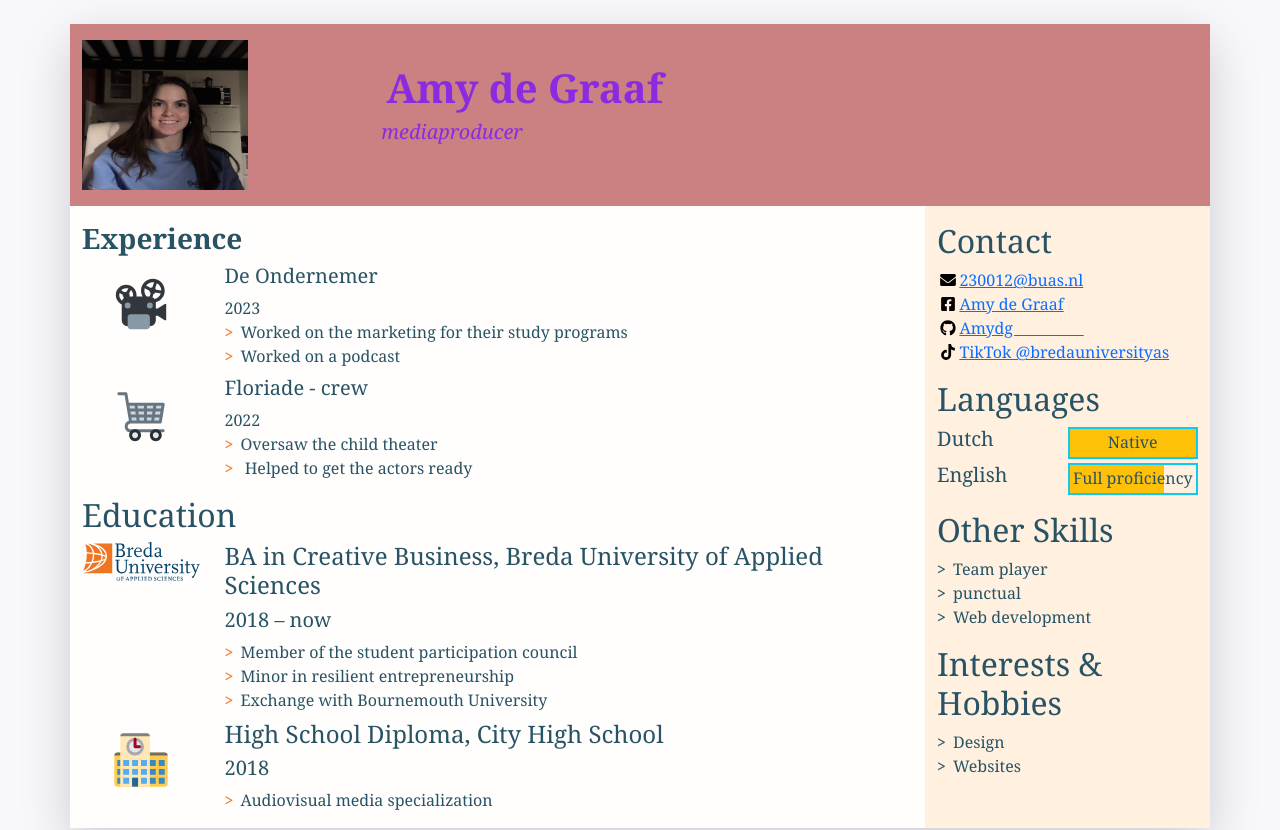
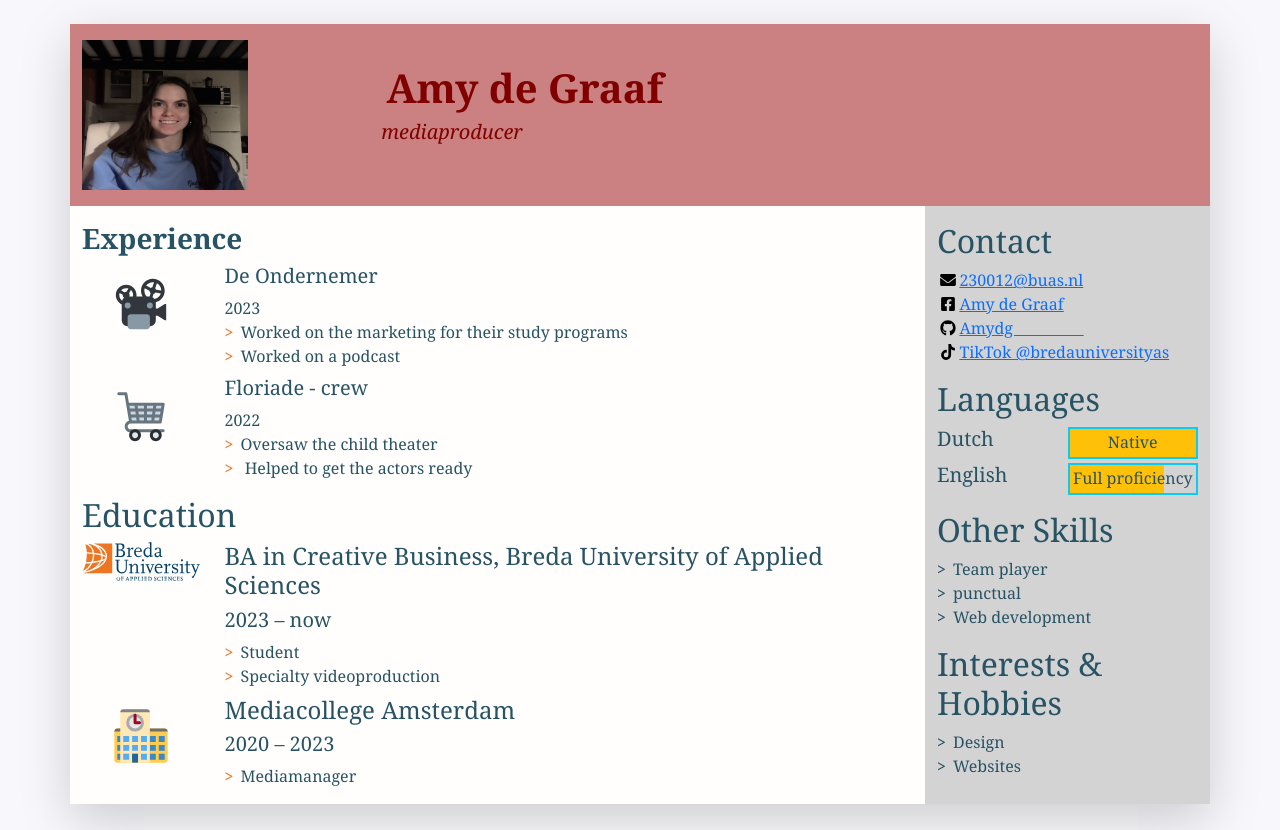
Before and after one commit to Amydg1/CV, a plain HTML site: page index.html in a window 1280 px wide. Shown: the top 830 px of the page. Drawn offline with nearby package versions, Linux system fonts and the light colour scheme.

Commit message:
color change

```diff
--- a/css/styles.css
+++ b/css/styles.css
@@ -21,10 +21,10 @@ body {
 	background-color: #fffefc;
 }
 .customcssclass{
-	color: blueviolet
+	color:maroon
 }
 .resume-aside {
-	background-color: #fff0e0;
+	background-color:lightgrey;
 }
 
 /* Styles for lists in the document */
--- a/index.html
+++ b/index.html
@@ -134,12 +134,12 @@
                 </div>
                 <div class="biography-contents col-9 col-sm-10 col-md-9 col-lg-10">
                   <h4>BA in Creative Business, Breda University of Applied Sciences</h4>
-                  <h5>2018&nbsp;&ndash;&nbsp;now</h5>
+                  <h5>2023 –&nbsp;now</h5>
                   <!-- Use the list below to talk about minors, exchanges, extra-curricular activities. -->
                   <ul class="biography-details list-unstyled">
-                    <li>Member of the student participation council</li>
-                    <li>Minor in resilient entrepreneurship</li>
-                    <li>Exchange with Bournemouth University</li>
+                    <li>Student&nbsp;&nbsp;</li>
+                    <li>Specialty videoproduction</li>
+
                   </ul>
                 </div>
               </li>
@@ -150,10 +150,10 @@
                   <img class="biography-logo mw-100 d-block mx-auto" src="images/schools/school.svg" alt="School logo" width="80">
                 </div>
                 <div class="biography-contents col-9 col-sm-10 col-md-9 col-lg-10">
-                  <h4>High School Diploma, City High School</h4>
-                  <h5>2018</h5>
+                  <h4>Mediacollege Amsterdam</h4>
+                   <h5>2020 –&nbsp;2023</h5>
                   <ul class="biography-details list-unstyled">
-                    <li>Audiovisual media specialization</li>
+                    <li>Mediamanager&nbsp;</li>
                   </ul>
                 </div>
               </li>
```
